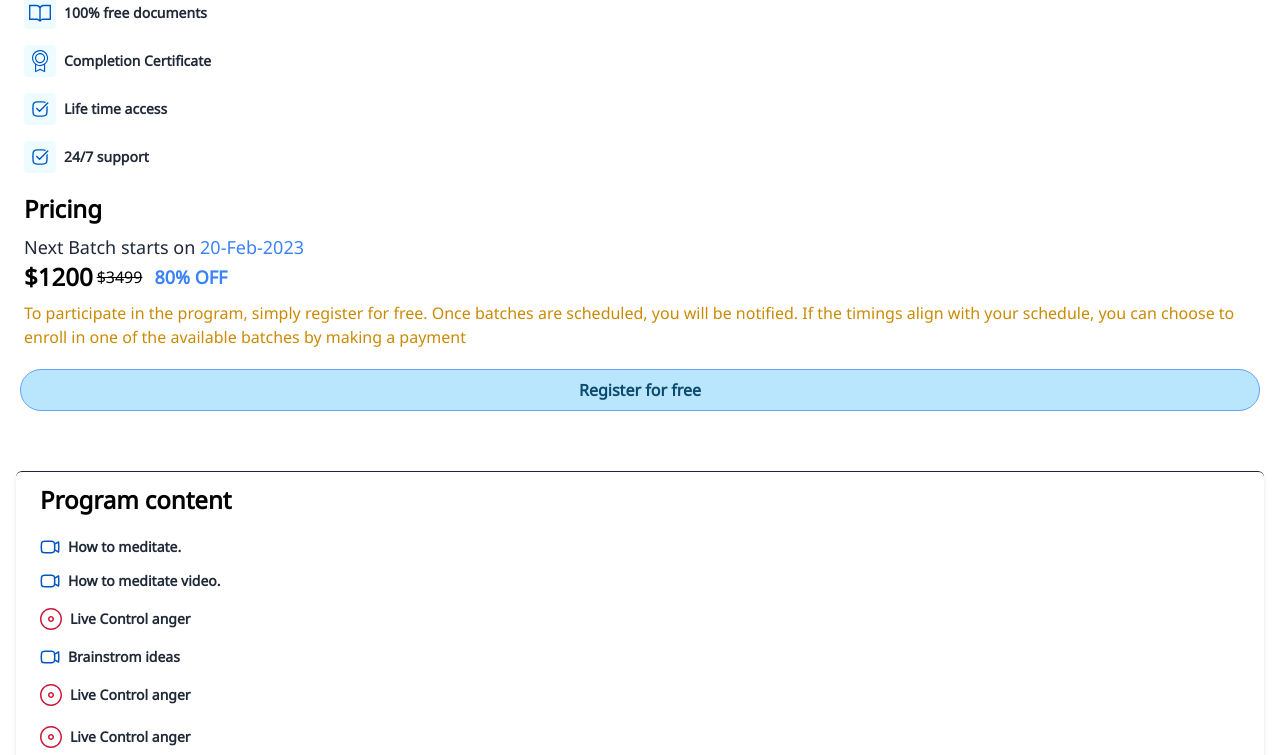
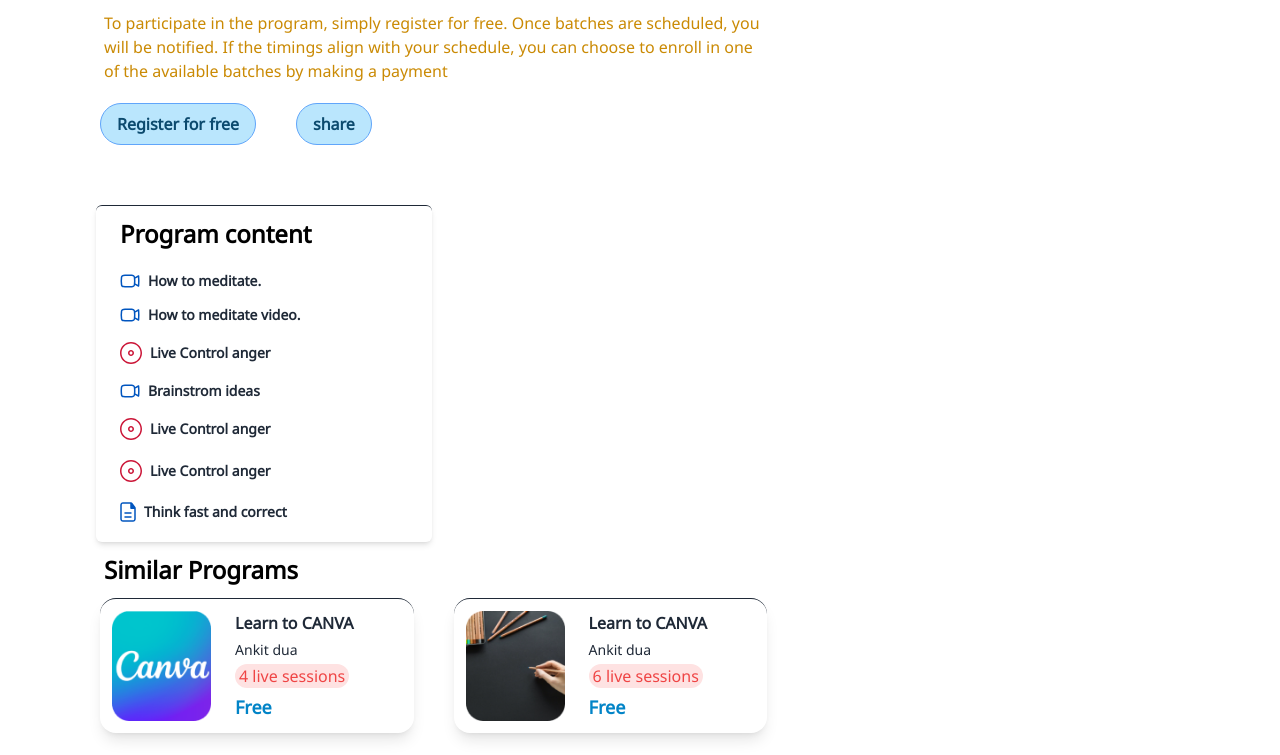
Before and after one commit to Ashish558/ivory-fe, a React (Create React App) app: page /enroll in a window 1280 px wide. Shown: the part 1138-1893 px from the top of the page. Built offline with nearby package versions, Linux system fonts and the light colour scheme; no server answers.

Commit message:
worked with desktop view

```diff
--- a/src/pages/Learn/Enroll/Enroll.jsx
+++ b/src/pages/Learn/Enroll/Enroll.jsx
@@ -20,7 +20,8 @@ const Enroll = () => {
     //enrollType "", "reg", "free"
     const [enrollType, setEnrollType] = React.useState("reg");
   return (
-    <div>
+    <div className=" flex sm:mx-20">
+      <div className="sm:w-[calc(100%-400px)]">
         <div className="flex flex-col gap-5 mb-20 sm:mb-0">
           <div className="text-gray-500 text-lg ml-6 mt-2">
             Programs > Publish your story
@@ -102,16 +103,16 @@ const Enroll = () => {
                 <span className="text-blue-500 text-lg ml-2">100% OFF</span>
               </div>
             )}
-
             {enrollType === "reg" && (
               <div className="text-yellow-600 text-md mx-6">
                 To participate in the program, simply register for free. Once
-              batches are scheduled, you will be notified. If the timings align
-              with your schedule, you can choose to enroll in one of the
+                batches are scheduled, you will be notified. If the timings
+                align with your schedule, you can choose to enroll in one of the
                 available batches by making a payment
               </div>
             )}
           </div>
+          <div className="sm:flex">
             {enrollType === "" && (
               <button className="bg-sky-200 text-sky-900 font-semibold py-2 px-4 rounded-full border border-blue-400 mb-10 mx-5">
                 {" "}
@@ -130,8 +131,12 @@ const Enroll = () => {
                 Enroll for free
               </button>
             )}
-
-        <div className=" mx-4 shadow-md rounded-md  border-t border-gray-100">
+            <button className="bg-sky-200 text-sky-900 font-semibold py-2 px-4 rounded-full border border-blue-400 mb-10 mx-5">
+              {" "}
+              share
+            </button>
+          </div>
+          <div className=" mx-4 shadow-md rounded-md  border-t border-gray-100 w-[336px] pb-5">
             <div className="text-2xl font-bold text-black ml-6 mt-3">
               Program content
             </div>
@@ -167,7 +172,6 @@ const Enroll = () => {
                     <img src={doc2} alt="" />
                     Think fast and correct
                   </li>
-
                 </ul>
               </div>
             </div>
@@ -178,7 +182,7 @@ const Enroll = () => {
             Similar Programs
           </div>
         </div>
-
+        <div className="grid grid-cols-2">
           <div className="py-3 my-3 mx-5 border-gray-200 shadow-lg border-t px-3 rounded-2xl flex">
             <div className="h-[110px] flex justify-start items-center w-[40vw] relative">
               <img
@@ -242,7 +246,7 @@ const Enroll = () => {
               </h1>
             </div>
           </div>
-
+        </div>
         <div className="enrollFooter bg-sky-100 border-2 border-blue-400 flex flex-col py-5 mb-20">
           <div className="text-gray-500 text-lg ml-6">
             {enrollType === "" && (
@@ -251,7 +255,6 @@ const Enroll = () => {
                 <span className="text-blue-500"> 20-Feb-2023</span>
               </span>
             )}
-
             <button className="bg-blue-800 text-white font-semibold py-2 w-[90%] rounded-full border mx-auto  self-center">
               {" "}
               Pay $ 1200 to Enroll
@@ -259,6 +262,29 @@ const Enroll = () => {
           </div>
         </div>
       </div>
+      <div className="w-[400px] mt-28 ml-5 hidden sm:block">
+        <div className="enrollFooter bg-sky-100 border-2 border-blue-400 flex flex-col py-5 mb-20">
+          <div className="text-2xl font-bold text-black ml-6">
+            Publish your own story
+          </div>
+          <div className="text-gray-500 text-lg ml-6 ">
+            <span>
+              Batch starts
+              <span className="text-blue-500"> 20-Feb-2023</span>
+            </span>
+
+            <button className="bg-blue-800 text-white font-semibold py-2 w-[90%] rounded-full border mx-auto  self-center my-2">
+              {" "}
+              Pay $ 1200 to Enroll
+            </button>
+            <button className="bg-whte text-[#1B72C0] font-semibold py-2 w-[90%] rounded-full border-2 mt-5 border-[#1B72C0] mx-auto  self-center">
+              {" "}
+              Share
+            </button>
+          </div>
+        </div>
+      </div>
+    </div>
   );
 };
 
```
Lines whose indentation alone changed are shown as unchanged.
